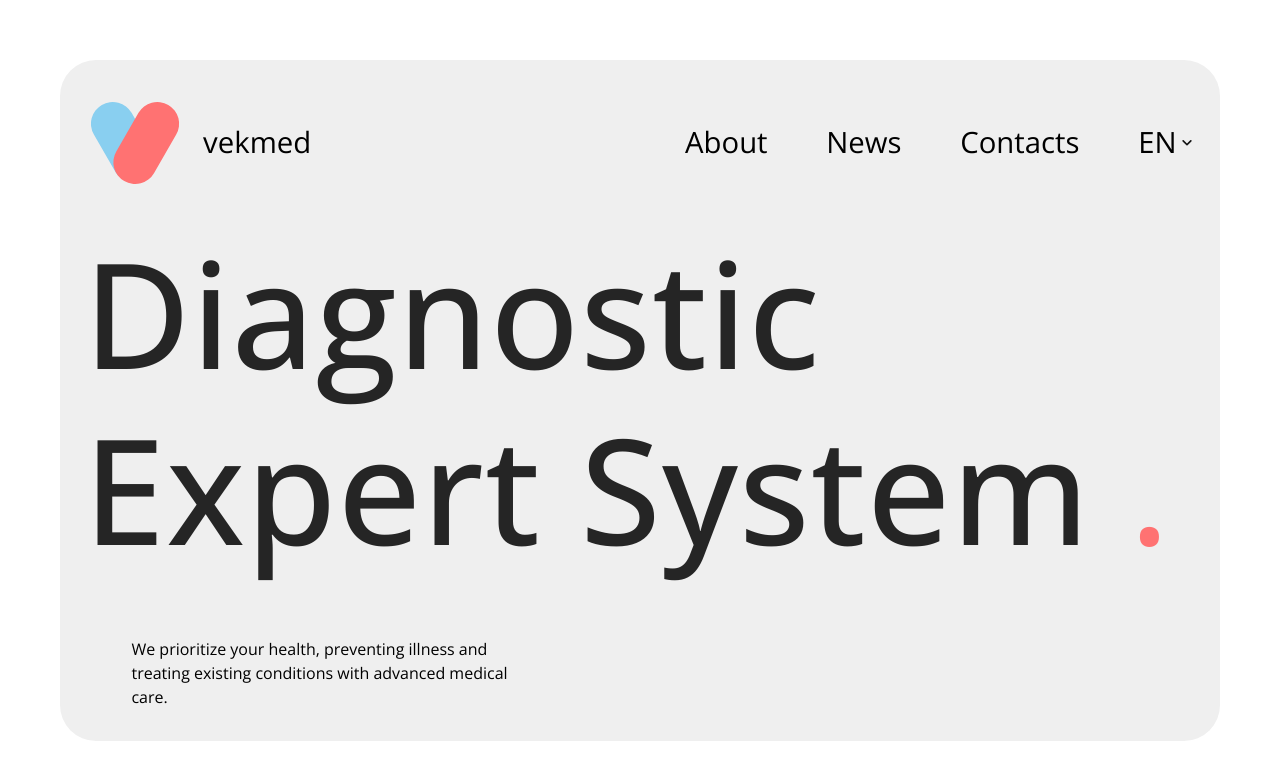
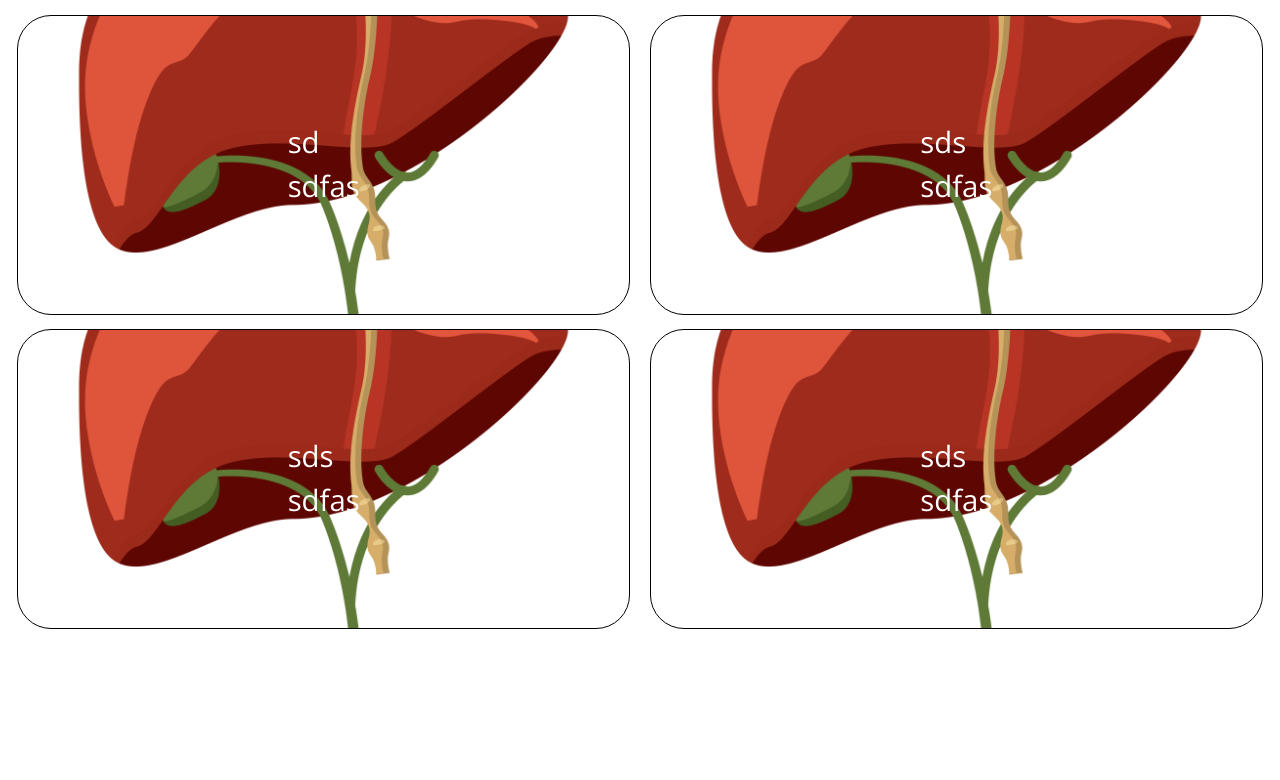
Before and after one commit to 7erhii/VekMed, a Next.js app: page /en in a window 1280 px wide. Shown: the top 780 px of the page. Built offline with nearby package versions, Linux system fonts and the light colour scheme.

Commit message:
starting cards

```diff
--- a/messages/en.json
+++ b/messages/en.json
@@ -11,5 +11,8 @@
     "title": "Diagnostic Expert System .",
     "descr": "We prioritize your health, preventing illness and treating existing conditions with advanced medical care.",
     "lang": ""
+  },
+  "Titles": {
+    "firstTitle": "Our Expertise"
   }
 }
--- a/messages/ru.json
+++ b/messages/ru.json
@@ -11,5 +11,8 @@
     "title": "Diagnostic Expert System.",
     "descr": "Ваше здоровье — наш приоритет. Мы ставим на службу вашему благополучию передовые медицинские технологии, чтобы предотвратить возможные заболевания и эффективно лечить уже имеющиеся.",
     "lang": ""
+  },
+  "Titles": {
+    "firstTitle": "Наша Экспертиза"
   }
 }
--- a/src/app/[locale]/Page.module.css
+++ b/src/app/[locale]/Page.module.css
@@ -2,5 +2,4 @@
   display: flex;
   flex-direction: column;
   padding: 1.5em;
-  background: #fff;
 }
--- a/src/app/[locale]/globals.css
+++ b/src/app/[locale]/globals.css
@@ -113,3 +113,8 @@ body {
 h1, h2, h3, h4, h5, h6, p, span {
   cursor: default;
 }
+
+.slick-track {
+  display: flex;
+  align-items: center;
+}
--- a/src/app/[locale]/page.js
+++ b/src/app/[locale]/page.js
@@ -3,19 +3,26 @@ import { Inter } from "next/font/google";
 import "./globals.css";
 import styles from "./Page.module.css";
 
-
 // import "slick-carousel/slick/slick.css";
 // import "slick-carousel/slick/slick-theme.css";
-
 import FontResizer from "@/components/FontResizer.js";
-
-import Hero from "@/components/Hero/Hero";
 
 const inter = Inter({ subsets: ["latin"] });
 
 const locales = ["en", "ru"];
 
 import { unstable_setRequestLocale } from "next-intl/server";
+
+import Hero from "@/components/Hero/Hero";
+import RunningLine from "@/components/ui/RunningLine/RunningLine";
+import Headline from "@/components/ui/Headline/Headline";
+import Cards from "@/components/Cards/Cards";
+
+import { useLocale } from "next-intl";
+
+const titles = {
+  firstTitle: "firstTitle",
+};
 
 export function generateStaticParams() {
   return locales.map((locale) => ({ params: { locale } }));
@@ -26,10 +33,13 @@ export default function RootLayout({ children, params: { locale } }) {
 
   return (
     <html lang={locale}>
-      <body className={styles.pageWrapper}>
+      <body style={{ padding: "0.5em" }}>
         <FontResizer />
-        <div className="flex flex-col min-h-screen m-4">
-          <Hero />
+        <div className="flex flex-col min-h-screen">
+          {/* <Hero />
+          <RunningLine speed={7000} />
+          <Headline text={titles.firstTitle} /> */}
+          <Cards />
         </div>
       </body>
     </html>
--- /dev/null
+++ b/src/components/Cards/Cards.js
@@ -0,0 +1,32 @@
+"use client";
+import Image from "next/image";
+
+import styles from "./Cards.module.css";
+
+import imageLiver from "@/assets/images/img-liver.png";
+
+const cardsData = [
+  { title: "sd", descr: "sdfas", image: imageLiver },
+  { title: "sds", descr: "sdfas", image: imageLiver },
+  { title: "sds", descr: "sdfas", image: imageLiver },
+  { title: "sds", descr: "sdfas", image: imageLiver },
+];
+
+export default function Cards({ data = cardsData }) {
+  return (
+    <div className={styles.CardWrapper}>
+      {data.map((card, index) => (
+        <div
+          key={index}
+          className={styles.Card}
+          style={{ backgroundImage: `url(${card.image.src || card.image})` }}
+        >
+          <div className={styles.CardText}>
+            <div>{card.title}</div>
+            <div>{card.descr}</div>
+          </div>
+        </div>
+      ))}
+    </div>
+  );
+}
--- /dev/null
+++ b/src/components/Cards/Cards.module.css
@@ -0,0 +1,31 @@
+.CardWrapper {
+  display: flex;
+  flex-wrap: wrap;
+  width: 100%;
+  max-width: 1440px;
+  margin: 0 auto;
+  gap: 0.5em;
+  align-items: center;
+  justify-content: space-around;
+}
+
+.Card {
+    width: 100%;
+  max-width: 49%;
+  background: #ccc;
+  height: 300px;
+  display: flex;
+  flex-direction: column;
+  justify-content: center;
+  align-items: center;
+  color: white;
+  background-size: cover;
+  background-position: center;
+  border: 1px solid #000;
+  border-radius: 34px;
+}
+
+
+.CardText {
+
+}
--- /dev/null
+++ b/src/components/ui/Headline/Headline.jsx
@@ -0,0 +1,14 @@
+"use client";
+import styles from "./Headline.module.css";
+
+import { useTranslations } from "next-intl";
+
+export default function Headline({ text }) {
+  const t = useTranslations("Titles");
+
+  return (
+    <div className={styles.Headline}>
+      <h2>{t(text)}</h2>
+    </div>
+  );
+}
--- /dev/null
+++ b/src/components/ui/Headline/Headline.module.css
@@ -0,0 +1,31 @@
+.Headline {
+  position: relative;
+  text-align: center;
+  font-size: 1.5em;
+  font-weight: 500;
+  padding-top: 1em;
+  color: #252525;
+  max-width: max-content;
+  margin: 0 auto;
+}
+.Headline::after {
+  content: "";
+  position: absolute;
+  bottom: 0;
+  right: -0.5em;
+  width: 0.3em;
+  height: 0.3em;
+  background-color: #FF7272;
+  border-radius: 50%;
+}
+.subtitle {
+  /* margin-top: 1.2em; */
+
+  /* z-index: 2; */
+  color: #252525;
+  font-size: 5em;
+  font-weight: 500;
+  line-height: 120%;
+  /* text-align: center; */
+  letter-spacing: 1.1px;
+}
--- /dev/null
+++ b/src/components/ui/RunningLine/RunningLine.jsx
@@ -0,0 +1,40 @@
+"use client";
+import Slider from "react-slick";
+import Image from "next/image";
+import styles from "./RunningLine.module.css";
+
+import { FaPlus } from "react-icons/fa6";
+
+export default function RunningLine({ speed = 5000, images }) {
+  const settings = {
+    infinite: true,
+    slidesToShow: 1,
+    slidesToScroll: 1,
+    autoplay: true,
+    speed: speed,
+    autoplaySpeed: 0,
+    cssEase: "linear",
+    variableWidth: true,
+    arrows: false,
+    pauseOnHover: false,
+  };
+
+  return (
+    <div className={styles.runningLineContainer}>
+      <Slider {...settings}>
+        <div className={styles.slide}>
+          <p>hello</p>
+        </div>
+        <div className={styles.slide}>
+          <p>hello</p>
+        </div>
+        <div className={styles.slide}>
+          <p>hello</p>
+        </div>
+        <div className={styles.slide}>
+          <p>hello</p>
+        </div>
+      </Slider>
+    </div>
+  );
+}
--- /dev/null
+++ b/src/components/ui/RunningLine/RunningLine.module.css
@@ -0,0 +1,16 @@
+.runningLineContainer {
+  width: 100%;
+  overflow: hidden;
+  background: #89cff0;
+  padding: 0.5em;
+  border-radius: 36px;
+  margin: 0.5em auto;
+  max-width: 1920px;
+}
+
+.slide {
+  display: flex;
+  justify-content: center;
+  align-items: center;
+  margin-right: 4em;
+}
```
Also changed, not shown: src/assets/images/img-liver.jpeg (added), src/assets/images/img-liver.png (added).
